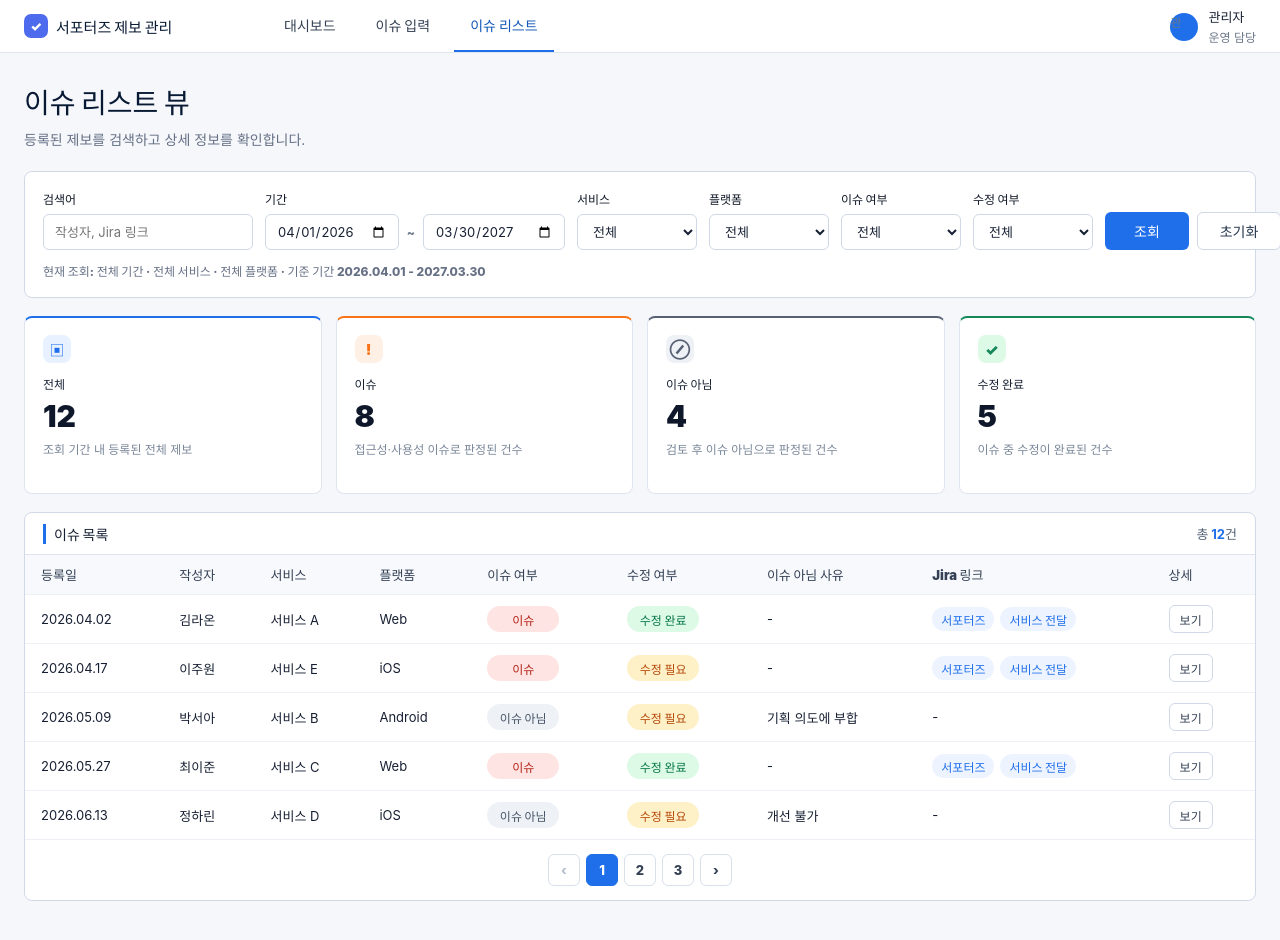
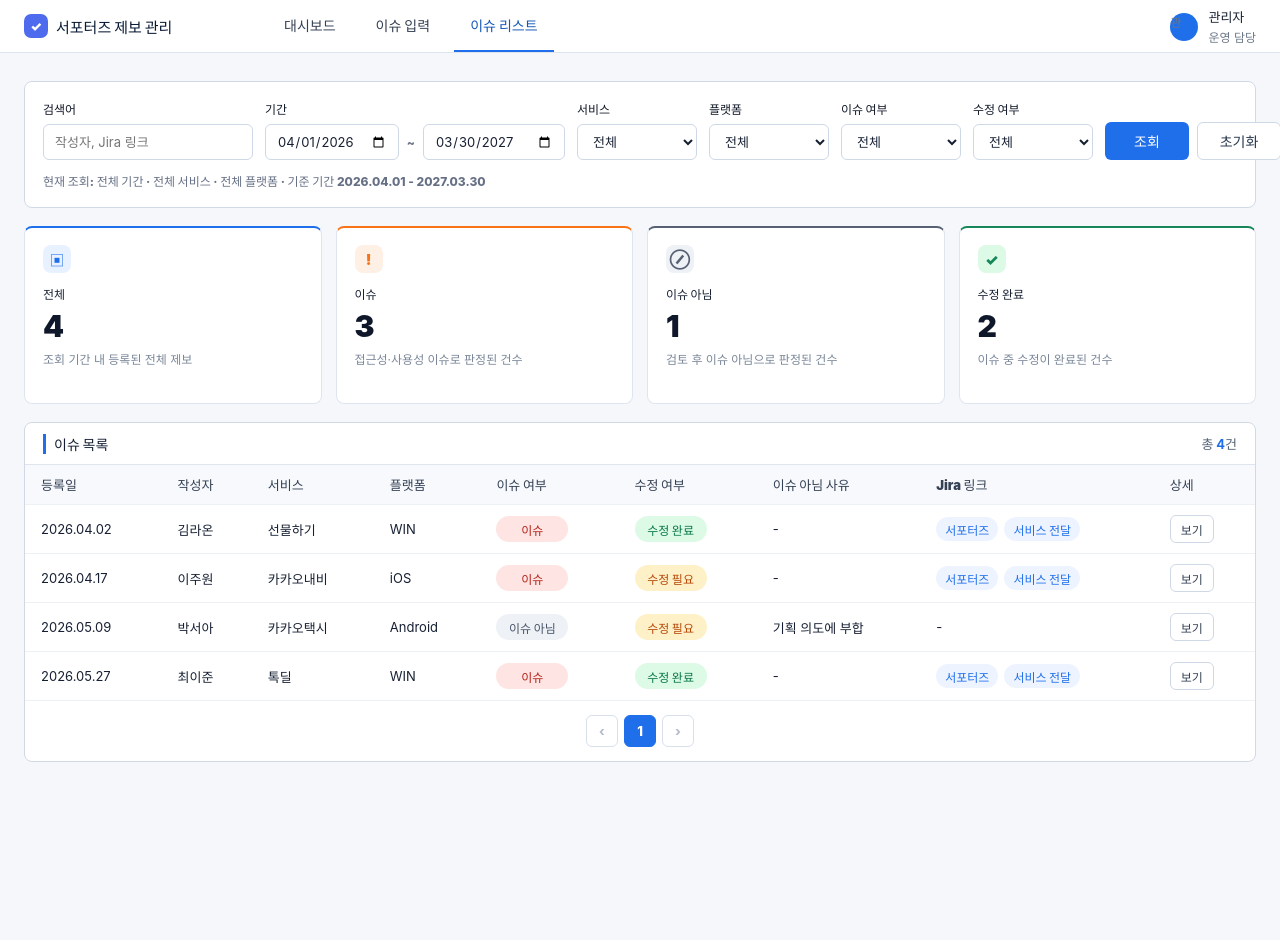
Before and after one commit to HYBEN09/supporters_dashboard, a React (Vite) app: page /issues in a window 1280 px wide. Shown: the top 940 px of the page. After the commit the page ends 810 px from the top, so only its background shows below. Built offline with nearby package versions, Linux system fonts and the light colour scheme.

Commit message:
refactor(filters): align service and platform options with issue form

```diff
--- a/src/components/ui/DetailModal.tsx
+++ b/src/components/ui/DetailModal.tsx
@@ -6,7 +6,6 @@ import {
   ISSUE_FORM_SERVICE_OPTIONS,
   ISSUE_STATUS_OPTIONS,
   NOT_ISSUE_REASON_OPTIONS,
-  PLATFORM_OPTIONS,
   SERVICE_OPTIONS,
 } from "../../data/filterOptions";
 import type { IssueUpdate } from "../../features/issues/issueContext";
@@ -22,7 +21,6 @@ const editableServiceOptions = [
 ] as const;
 
 const editablePlatformOptions = [
-  ...PLATFORM_OPTIONS,
   ...ISSUE_FORM_PLATFORM_OPTIONS,
 ] as const;
 
--- a/src/data/filterOptions.ts
+++ b/src/data/filterOptions.ts
@@ -12,16 +12,6 @@ export const PERIOD_OPTIONS = [
     end: "2027-03-30",
   },
 ] as const;
-
-export const SERVICE_OPTIONS = [
-  "서비스 A",
-  "서비스 B",
-  "서비스 C",
-  "서비스 D",
-  "서비스 E",
-] as const;
-
-export const PLATFORM_OPTIONS = ["Web", "iOS", "Android"] as const;
 
 export const ISSUE_FORM_SERVICE_OPTIONS = [
   "카카오톡",
@@ -40,6 +30,8 @@ export const ISSUE_FORM_SERVICE_OPTIONS = [
   "톡딜",
 ] as const;
 
+export const SERVICE_OPTIONS = ISSUE_FORM_SERVICE_OPTIONS;
+
 export const ISSUE_FORM_PLATFORM_OPTIONS = [
   "선택 안 함",
   "Android",
@@ -48,6 +40,8 @@ export const ISSUE_FORM_PLATFORM_OPTIONS = [
   "Watch",
   "Mac",
 ] as const;
+
+export const PLATFORM_OPTIONS = ISSUE_FORM_PLATFORM_OPTIONS;
 
 export const ISSUE_STATUS_OPTIONS = ["이슈", "이슈 아님", "보류"] as const;
 
--- a/src/data/mockIssues.ts
+++ b/src/data/mockIssues.ts
@@ -5,8 +5,8 @@ export const mockIssues: IssueItem[] = [
     id: "ISS-001",
     registeredAt: "2025-04-03",
     authorName: "김민준",
-    serviceName: "서비스 A",
-    platform: "Web",
+    serviceName: "카카오톡",
+    platform: "WIN",
     path: "/home/banner",
     issueStatus: "이슈",
     fixStatus: "수정 완료",
@@ -16,7 +16,7 @@ export const mockIssues: IssueItem[] = [
     id: "ISS-002",
     registeredAt: "2025-04-18",
     authorName: "이서연",
-    serviceName: "서비스 B",
+    serviceName: "멜론",
     platform: "iOS",
     path: "/login",
     issueStatus: "이슈 아님",
@@ -26,8 +26,8 @@ export const mockIssues: IssueItem[] = [
   {
     id: "ISS-003",
     registeredAt: "2025-05-07",
-    authorName: "박지훈",
-    serviceName: "서비스 C",
+    authorName: "박지호",
+    serviceName: "카카오페이",
     platform: "Android",
     path: "/payment/coupon",
     issueStatus: "이슈",
@@ -37,9 +37,9 @@ export const mockIssues: IssueItem[] = [
   {
     id: "ISS-004",
     registeredAt: "2025-05-22",
-    authorName: "최유진",
-    serviceName: "서비스 A",
-    platform: "Web",
+    authorName: "최유나",
+    serviceName: "카카오페이지",
+    platform: "WIN",
     path: "/search/result",
     issueStatus: "이슈",
     fixStatus: "수정 완료",
@@ -48,8 +48,8 @@ export const mockIssues: IssueItem[] = [
   {
     id: "ISS-005",
     registeredAt: "2025-06-11",
-    authorName: "정도윤",
-    serviceName: "서비스 D",
+    authorName: "정하린",
+    serviceName: "카카오맵",
     platform: "iOS",
     path: "/profile/edit",
     issueStatus: "이슈 아님",
@@ -59,8 +59,8 @@ export const mockIssues: IssueItem[] = [
   {
     id: "ISS-006",
     registeredAt: "2025-06-29",
-    authorName: "한지아",
-    serviceName: "서비스 E",
+    authorName: "서지안",
+    serviceName: "카카오T",
     platform: "Android",
     path: "/notification",
     issueStatus: "이슈",
@@ -71,8 +71,8 @@ export const mockIssues: IssueItem[] = [
     id: "ISS-007",
     registeredAt: "2025-07-04",
     authorName: "오현우",
-    serviceName: "서비스 B",
-    platform: "Web",
+    serviceName: "카카오메이커스",
+    platform: "WIN",
     path: "/checkout",
     issueStatus: "이슈",
     fixStatus: "수정 필요",
@@ -82,7 +82,7 @@ export const mockIssues: IssueItem[] = [
     id: "ISS-008",
     registeredAt: "2025-07-19",
     authorName: "문하린",
-    serviceName: "서비스 C",
+    serviceName: "카카오지하철",
     platform: "iOS",
     path: "/feed/detail",
     issueStatus: "이슈 아님",
@@ -92,8 +92,8 @@ export const mockIssues: IssueItem[] = [
   {
     id: "ISS-009",
     registeredAt: "2025-08-08",
-    authorName: "강태오",
-    serviceName: "서비스 A",
+    authorName: "강태윤",
+    serviceName: "카카오뱅크",
     platform: "Android",
     path: "/settings/push",
     issueStatus: "이슈",
@@ -103,9 +103,9 @@ export const mockIssues: IssueItem[] = [
   {
     id: "ISS-010",
     registeredAt: "2025-08-26",
-    authorName: "서지민",
-    serviceName: "서비스 D",
-    platform: "Web",
+    authorName: "한지민",
+    serviceName: "카카오버스",
+    platform: "WIN",
     path: "/event",
     issueStatus: "이슈 아님",
     fixStatus: "수정 필요",
@@ -114,8 +114,8 @@ export const mockIssues: IssueItem[] = [
   {
     id: "ISS-011",
     registeredAt: "2025-09-06",
-    authorName: "임도현",
-    serviceName: "서비스 E",
+    authorName: "윤도현",
+    serviceName: "선물하기",
     platform: "iOS",
     path: "/membership",
     issueStatus: "이슈",
@@ -126,7 +126,7 @@ export const mockIssues: IssueItem[] = [
     id: "ISS-012",
     registeredAt: "2025-09-28",
     authorName: "배수아",
-    serviceName: "서비스 B",
+    serviceName: "카카오내비",
     platform: "Android",
     path: "/cart",
     issueStatus: "이슈",
@@ -136,9 +136,9 @@ export const mockIssues: IssueItem[] = [
   {
     id: "ISS-013",
     registeredAt: "2025-10-10",
-    authorName: "윤지호",
-    serviceName: "서비스 C",
-    platform: "Web",
+    authorName: "신재윤",
+    serviceName: "카카오택시",
+    platform: "WIN",
     path: "/reservation",
     issueStatus: "이슈 아님",
     fixStatus: "수정 필요",
@@ -147,8 +147,8 @@ export const mockIssues: IssueItem[] = [
   {
     id: "ISS-014",
     registeredAt: "2025-10-24",
-    authorName: "장예은",
-    serviceName: "서비스 D",
+    authorName: "송예준",
+    serviceName: "톡딜",
     platform: "iOS",
     path: "/reservation/confirm",
     issueStatus: "이슈",
@@ -158,19 +158,19 @@ export const mockIssues: IssueItem[] = [
   {
     id: "ISS-015",
     registeredAt: "2025-11-03",
-    authorName: "신우진",
-    serviceName: "서비스 A",
-    platform: "Web",
+    authorName: "노우진",
+    serviceName: "카카오톡",
+    platform: "WIN",
     path: "/home/module",
-    issueStatus: "이슈",
-    fixStatus: "수정 완료",
-    jiraKey: "SPT-149",
+    issueStatus: "보류",
+    fixStatus: "수정 필요",
+    memo: "서비스 담당 부서 확인 대기 중",
   },
   {
     id: "ISS-016",
     registeredAt: "2025-11-21",
-    authorName: "노가은",
-    serviceName: "서비스 E",
+    authorName: "임가은",
+    serviceName: "멜론",
     platform: "Android",
     path: "/mypage/order",
     issueStatus: "이슈 아님",
@@ -181,7 +181,7 @@ export const mockIssues: IssueItem[] = [
     id: "ISS-017",
     registeredAt: "2025-12-09",
     authorName: "고서준",
-    serviceName: "서비스 B",
+    serviceName: "카카오페이",
     platform: "iOS",
     path: "/product/detail",
     issueStatus: "이슈",
@@ -192,7 +192,7 @@ export const mockIssues: IssueItem[] = [
     id: "ISS-018",
     registeredAt: "2025-12-27",
     authorName: "백하윤",
-    serviceName: "서비스 C",
+    serviceName: "카카오페이지",
     platform: "Android",
     path: "/review/write",
     issueStatus: "이슈",
@@ -202,9 +202,9 @@ export const mockIssues: IssueItem[] = [
   {
     id: "ISS-019",
     registeredAt: "2026-01-08",
-    authorName: "유지후",
-    serviceName: "서비스 D",
-    platform: "Web",
+    authorName: "유지호",
+    serviceName: "카카오맵",
+    platform: "WIN",
     path: "/support/faq",
     issueStatus: "이슈 아님",
     fixStatus: "수정 필요",
@@ -214,7 +214,7 @@ export const mockIssues: IssueItem[] = [
     id: "ISS-020",
     registeredAt: "2026-01-22",
     authorName: "권나은",
-    serviceName: "서비스 E",
+    serviceName: "카카오T",
     platform: "iOS",
     path: "/coupon/list",
     issueStatus: "이슈",
@@ -224,8 +224,8 @@ export const mockIssues: IssueItem[] = [
   {
     id: "ISS-021",
     registeredAt: "2026-02-07",
-    authorName: "송민재",
-    serviceName: "서비스 A",
+    authorName: "조민재",
+    serviceName: "카카오메이커스",
     platform: "Android",
     path: "/order/track",
     issueStatus: "이슈",
@@ -235,9 +235,9 @@ export const mockIssues: IssueItem[] = [
   {
     id: "ISS-022",
     registeredAt: "2026-02-19",
-    authorName: "전소율",
-    serviceName: "서비스 C",
-    platform: "Web",
+    authorName: "한소율",
+    serviceName: "카카오지하철",
+    platform: "WIN",
     path: "/contents/play",
     issueStatus: "이슈 아님",
     fixStatus: "수정 필요",
@@ -246,8 +246,8 @@ export const mockIssues: IssueItem[] = [
   {
     id: "ISS-023",
     registeredAt: "2026-03-05",
-    authorName: "홍시우",
-    serviceName: "서비스 D",
+    authorName: "윤시온",
+    serviceName: "카카오뱅크",
     platform: "Android",
     path: "/recommend",
     issueStatus: "이슈",
@@ -257,9 +257,9 @@ export const mockIssues: IssueItem[] = [
   {
     id: "ISS-024",
     registeredAt: "2026-03-24",
-    authorName: "남채원",
-    serviceName: "서비스 B",
-    platform: "Web",
+    authorName: "김채원",
+    serviceName: "카카오버스",
+    platform: "WIN",
     path: "/landing",
     issueStatus: "이슈 아님",
     fixStatus: "수정 필요",
@@ -269,8 +269,8 @@ export const mockIssues: IssueItem[] = [
     id: "ISS-025",
     registeredAt: "2026-04-02",
     authorName: "김라온",
-    serviceName: "서비스 A",
-    platform: "Web",
+    serviceName: "선물하기",
+    platform: "WIN",
     path: "/home/quick",
     issueStatus: "이슈",
     fixStatus: "수정 완료",
@@ -280,7 +280,7 @@ export const mockIssues: IssueItem[] = [
     id: "ISS-026",
     registeredAt: "2026-04-17",
     authorName: "이주원",
-    serviceName: "서비스 E",
+    serviceName: "카카오내비",
     platform: "iOS",
     path: "/pay/card",
     issueStatus: "이슈",
@@ -291,7 +291,7 @@ export const mockIssues: IssueItem[] = [
     id: "ISS-027",
     registeredAt: "2026-05-09",
     authorName: "박서아",
-    serviceName: "서비스 B",
+    serviceName: "카카오택시",
     platform: "Android",
     path: "/community/post",
     issueStatus: "이슈 아님",
@@ -302,99 +302,11 @@ export const mockIssues: IssueItem[] = [
     id: "ISS-028",
     registeredAt: "2026-05-27",
     authorName: "최이준",
-    serviceName: "서비스 C",
-    platform: "Web",
+    serviceName: "톡딜",
+    platform: "WIN",
     path: "/analytics",
     issueStatus: "이슈",
     fixStatus: "수정 완료",
     jiraKey: "SPT-211",
   },
-  {
-    id: "ISS-029",
-    registeredAt: "2026-06-13",
-    authorName: "정하린",
-    serviceName: "서비스 D",
-    platform: "iOS",
-    path: "/booking",
-    issueStatus: "이슈 아님",
-    fixStatus: "수정 필요",
-    notIssueReason: "개선 불가",
-  },
-  {
-    id: "ISS-030",
-    registeredAt: "2026-06-30",
-    authorName: "한도겸",
-    serviceName: "서비스 A",
-    platform: "Android",
-    path: "/account/security",
-    issueStatus: "이슈",
-    fixStatus: "수정 완료",
-    jiraKey: "SPT-218",
-  },
-  {
-    id: "ISS-031",
-    registeredAt: "2026-07-14",
-    authorName: "오아린",
-    serviceName: "서비스 E",
-    platform: "Web",
-    path: "/message",
-    issueStatus: "이슈",
-    fixStatus: "수정 필요",
-    jiraKey: "SPT-223",
-  },
-  {
-    id: "ISS-032",
-    registeredAt: "2026-07-25",
-    authorName: "문시온",
-    serviceName: "서비스 B",
-    platform: "iOS",
-    path: "/share",
-    issueStatus: "이슈 아님",
-    fixStatus: "수정 필요",
-    notIssueReason: "사용자 오인",
-  },
-  {
-    id: "ISS-033",
-    registeredAt: "2026-08-06",
-    authorName: "강예준",
-    serviceName: "서비스 C",
-    platform: "Android",
-    path: "/live",
-    issueStatus: "이슈",
-    fixStatus: "수정 완료",
-    jiraKey: "SPT-228",
-  },
-  {
-    id: "ISS-034",
-    registeredAt: "2026-08-21",
-    authorName: "서하영",
-    serviceName: "서비스 D",
-    platform: "Web",
-    path: "/admin/report",
-    issueStatus: "이슈",
-    fixStatus: "수정 필요",
-    jiraKey: "SPT-231",
-  },
-  {
-    id: "ISS-035",
-    registeredAt: "2026-09-04",
-    authorName: "임서진",
-    serviceName: "서비스 A",
-    platform: "iOS",
-    path: "/home/popup",
-    issueStatus: "이슈 아님",
-    fixStatus: "수정 필요",
-    notIssueReason: "중복 제보",
-  },
-  {
-    id: "ISS-036",
-    registeredAt: "2026-09-18",
-    authorName: "배도윤",
-    serviceName: "서비스 E",
-    platform: "Android",
-    path: "/benefit",
-    issueStatus: "이슈",
-    fixStatus: "수정 완료",
-    jiraKey: "SPT-239",
-  },
 ];
--- a/src/features/issues/IssueProvider.tsx
+++ b/src/features/issues/IssueProvider.tsx
@@ -1,6 +1,6 @@
 import { useCallback, useEffect, useMemo, useRef, useState } from "react";
 import { mockIssues } from "../../data/mockIssues";
-import type { IssueItem } from "../../types/issue";
+import type { IssueItem, ServiceName } from "../../types/issue";
 import { IssueContext, type IssueUpdate, type NewIssueItem } from "./issueContext";
 
 type IssueProviderProps = {
@@ -13,18 +13,36 @@ function createIssueId(sequence: number) {
 
 const STORAGE_KEY = "supporters-issues";
 
+const LEGACY_SERVICE_NAME_MAP: Record<string, ServiceName> = {
+  "서비스 A": "카카오톡",
+  "서비스 B": "멜론",
+  "서비스 C": "카카오페이",
+  "서비스 D": "카카오페이지",
+  "서비스 E": "카카오맵",
+};
+
+function migrateLegacyServiceNames(issues: IssueItem[]) {
+  return issues.map((issue) => ({
+    ...issue,
+    serviceName: LEGACY_SERVICE_NAME_MAP[issue.serviceName] ?? issue.serviceName,
+    platform: String(issue.platform) === "Web" ? "WIN" : issue.platform,
+  }));
+}
+
 function getInitialIssues() {
   try {
     const savedIssues = localStorage.getItem(STORAGE_KEY);
 
     if (!savedIssues) {
-      return mockIssues;
+      return migrateLegacyServiceNames(mockIssues);
     }
 
     const parsedIssues = JSON.parse(savedIssues) as IssueItem[];
-    return Array.isArray(parsedIssues) ? parsedIssues : mockIssues;
+    return Array.isArray(parsedIssues)
+      ? migrateLegacyServiceNames(parsedIssues)
+      : migrateLegacyServiceNames(mockIssues);
   } catch {
-    return mockIssues;
+    return migrateLegacyServiceNames(mockIssues);
   }
 }
 
--- a/src/pages/IssueListPage.tsx
+++ b/src/pages/IssueListPage.tsx
@@ -84,11 +84,6 @@ export function IssueListPage() {
 
   return (
     <>
-      <header className={styles.header}>
-        <h1>이슈 리스트 뷰</h1>
-        <p>등록된 제보를 검색하고 상세 정보를 확인합니다.</p>
-      </header>
-
       <section className={styles.filterPanel} aria-label="이슈 목록 필터">
         <div className={styles.filterGrid}>
           <label className={styles.filterField}>
```
Also changed, not shown: src/types/issue.ts (+2 -8 lines).
